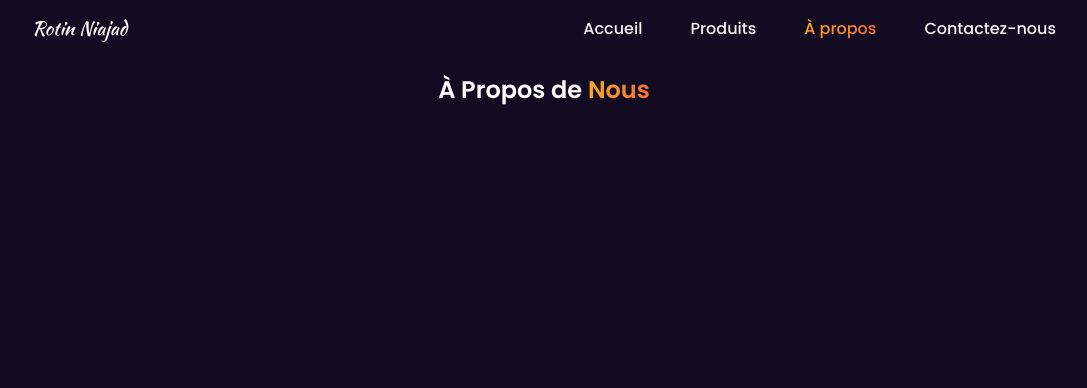
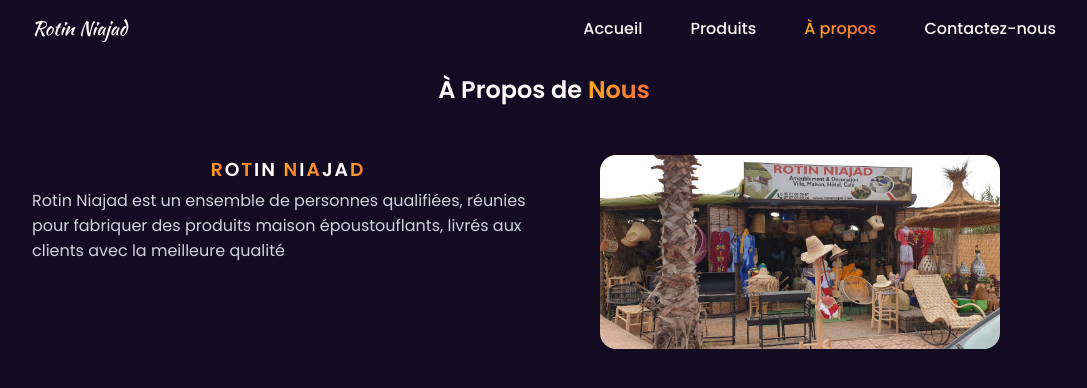
Before and after one commit to AmineElkhalidy/rotinniajad, a React (Vite) app: page /aboutus in a window 1280 px wide. Shown: the top 388 px of the page, without its empty margins (96-1183 px from the left). Built offline with nearby package versions, Linux system fonts and the light colour scheme; a web font is replaced by a local one.

Commit message:
About page content added!

```diff
--- a/src/components/Header/Navbar.jsx
+++ b/src/components/Header/Navbar.jsx
@@ -8,7 +8,7 @@
 import { motion } from "framer-motion";
 
 // Icons
-import { AiOutlineClose, AiOutlineMenuFold } from "react-icons/ai";
+import { AiOutlineClose, AiOutlineMenu } from "react-icons/ai";
 
 const Navbar = () => {
   // Menu state
@@ -21,7 +21,7 @@
       </Link>
 
       <div className="nav__toggle" onClick={() => setOpen(true)}>
-        <AiOutlineMenuFold />
+        <AiOutlineMenu />
       </div>
 
       <div className="nav__menu-desktop">
--- a/src/components/Product.jsx
+++ b/src/components/Product.jsx
@@ -17,10 +17,15 @@
 
       <div className="card__buttons-container">
         <div className="card__buttons">
-          <a href="tel: +212661044847" className="card__button">
+          <a href="tel: +212707090524" className="card__button">
+            <i class="ri-smartphone-line"></i>
+          </a>
+
+          <a href="tel: +212521005667" className="card__button">
             <i class="ri-phone-line"></i>
           </a>
-          <a href="https://wa.me/212661044847" className="card__button">
+
+          <a href="https://wa.me/212705099002" className="card__button">
             <i class="ri-whatsapp-line"></i>
           </a>
         </div>
--- a/src/components/Product.scss
+++ b/src/components/Product.scss
@@ -58,7 +58,7 @@
     display: block;
   }
 
-  @media screen and (max-width: 350px) {
+  @media screen and (max-width: 330px) {
     & {
       width: 100%;
       height: 100%; //180px
--- a/src/pages/About.jsx
+++ b/src/pages/About.jsx
@@ -1,5 +1,7 @@
 import React from "react";
 import "./About.scss";
+
+import AboutImg from "../assets/images/rotin.jpg";
 
 const About = () => {
   return (
@@ -8,7 +10,49 @@
         À Propos de <span>Nous</span>
       </h2>
 
-      <div className="about__container container grid"></div>
+      <div className="about__container container grid">
+        <div className="about__data grid">
+          <div className="about__content ">
+            <h3 className="about__title">
+              <span>R</span>o<span>t</span>in <span>N</span>i<span>a</span>ja
+              <span>d</span>
+            </h3>
+            <p className="about__description">
+              Rotin Niajad est un ensemble de personnes qualifiées, réunies pour
+              fabriquer des produits maison époustouflants, livrés aux clients
+              avec la meilleure qualité
+            </p>
+          </div>
+
+          <img src={AboutImg} alt="Le magasin" className="about__img" />
+        </div>
+
+        {/* <div className="profile">
+          <img src={AboutImg} alt="Profile" className="profile__img" />
+
+          <div className="profile__data">
+            <h3 className="profile__name">Omar Haqouq</h3>
+            <p className="profile__description">Le gérant de Rotin Niajad</p>
+
+            <div className="profile__info">
+              <div>
+                <span className="profile__info-title">10+</span>
+                <span className="profile__info-name">
+                  Years <br />
+                  experience
+                </span>
+              </div>
+
+              <div>
+                <span className="profile__info-title">50+</span>
+                <span className="profile__info-name">
+                  Completed <br /> project
+                </span>
+              </div>
+            </div>
+          </div>
+        </div> */}
+      </div>
     </section>
   );
 };
--- a/src/pages/About.scss
+++ b/src/pages/About.scss
@@ -1,4 +1,81 @@
 .about {
   background-color: var(--first-color);
-  height: calc(100vh - var(--header-height));
+
+  &__container {
+    padding-top: 2rem;
+    row-gap: 3rem;
+  }
+
+  &__data {
+    row-gap: 2rem;
+  }
+
+  &__title {
+    text-align: center;
+    letter-spacing: 2px;
+    text-transform: uppercase;
+    margin-bottom: 0.25rem;
+
+    & span {
+      background: #fba81f;
+      background: linear-gradient(
+        90deg,
+        rgba(251, 168, 31, 1) 0%,
+        rgba(248, 117, 55, 1) 87%
+      );
+      background-clip: text;
+      -webkit-background-clip: text;
+      color: transparent;
+    }
+  }
+
+  &__img {
+    width: 400px;
+    align-self: center;
+    justify-self: center;
+
+    border-radius: 1rem;
+  }
+
+  @media screen and (min-width: 640px) {
+    &__data {
+      grid-template-columns: repeat(2, 1fr);
+      row-gap: 1rem;
+    }
+  }
 }
+
+// .profile {
+//   max-width: 350px;
+//   padding: 1rem 2rem;
+//   border-radius: 1rem;
+
+//   text-align: center;
+
+//   background-color: var(--first-color-alt);
+//   box-shadow: 0 12px 24px rgba(0, 0, 0, 0.2);
+
+//   &__img {
+//     width: 150px;
+//     height: 150px;
+//     border-radius: 50%;
+
+//     margin-bottom: 0.5rem;
+//   }
+
+//   &__description {
+//     margin-bottom: 1.5rem;
+//   }
+
+//   &__info {
+//     display: flex;
+//     justify-content: space-between;
+//     align-items: center;
+
+//     &-title {
+//       display: block;
+//       color: white;
+//       font-weight: 700;
+//     }
+//   }
+// }
```
Also changed, not shown: src/assets/images/rotin.jpg (added).
